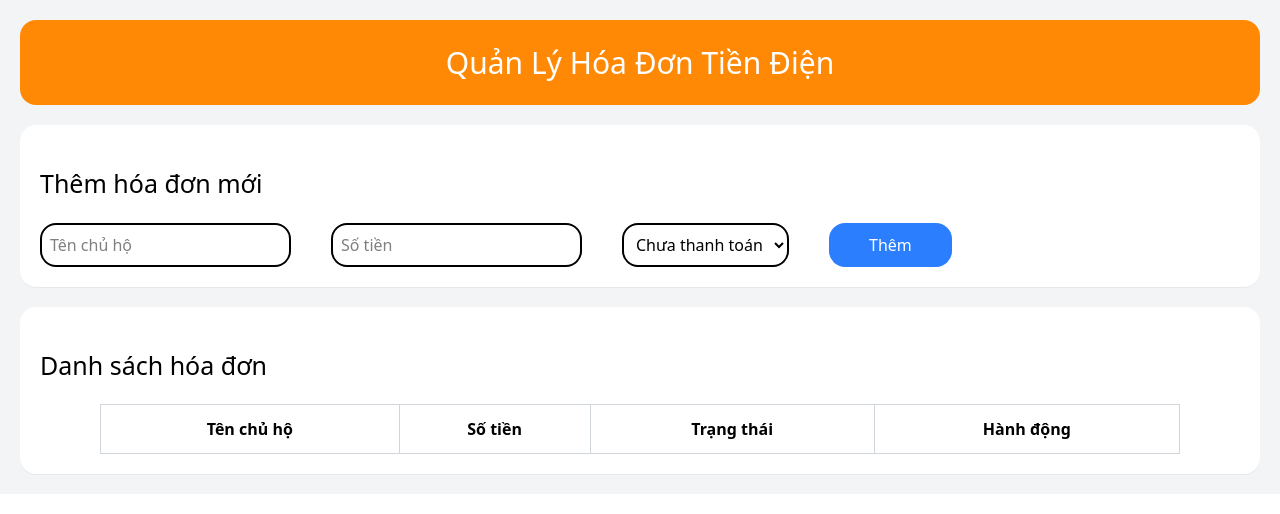
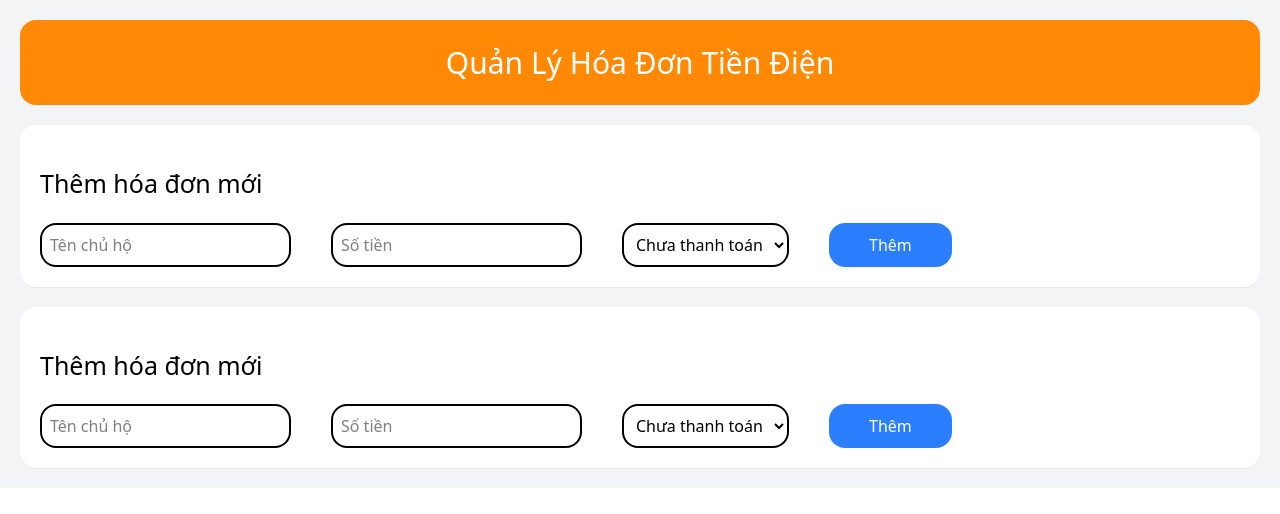
Before and after one commit to TranQuangDuy-51006/HN_KS24CNTT4_TranQuangDuy_006, a React (Vite) app: page / in a window 1280 px wide. Shown: the top 514 px of the page. Built offline with nearby package versions, Linux system fonts and the light colour scheme.

Commit message:
Update Table.tsx

```diff
--- a/src/components/Manage/Table.tsx
+++ b/src/components/Manage/Table.tsx
@@ -1,34 +1,102 @@
-import React from "react";
+import React, { useState } from "react";
 
-export default function Table() {
+interface DataUser {
+  name: string;
+  money: number;
+  status: "Đã thanh toán" | "Chưa thanh toán";
+}
+
+interface Message {
+  name: string;
+  money: string;
+}
+
+export default function FormAdd() {
+  const [data, setData] = useState<DataUser>({
+    name: "",
+    money: 0,
+    status: "Chưa thanh toán",
+  });
+  const [message, setMessage] = useState<Message>({
+    name: "",
+    money: "",
+  });
+
+  const handleChange = (
+    e: React.ChangeEvent<HTMLInputElement | HTMLSelectElement>
+  ) => {
+    const { name, value } = e.target;
+    setData((prev) => ({
+      ...prev,
+      [name]: name === "money" ? Number(value) : value,
+    }));
+    setMessage({ name: "", money: "" });
+  };
+
+  const handleSubmit = (e: React.FormEvent<HTMLFormElement>) => {
+    e.preventDefault();
+    if (data.name.trim() === "") {
+      setMessage({ ...message, name: "Vui lòng nhập tên chủ hộ" });
+      return;
+    }
+    if (data.money <= 0 || isNaN(data.money)) {
+      setMessage({ ...message, money: "Vui lòng nhập số tiền hợp lệ" });
+      return;
+    }
+    const list: DataUser[] = JSON.parse(localStorage.getItem("list") || "[]");
+    list.push(data);
+    localStorage.setItem("list", JSON.stringify(list));
+    setData({
+      name: "",
+      money: 0,
+      status: "Chưa thanh toán",
+    });
+  };
+
   return (
-    <div className="bg-white mt-5 shadow-2xs rounded-2xl p-5">
-      <h2 className="text-[25px] py-5">Danh sách hóa đơn</h2>
-      <table className="w-[90%] table-auto border-collapse border border-gray-400 m-auto">
-        <thead>
-          <tr>
-            <th className="border border-gray-300 py-3">Tên chủ hộ</th>
-            <th className="border border-gray-300 py-3">Số tiền</th>
-            <th className="border border-gray-300 py-3">Trạng thái</th>
-            <th className="border border-gray-300 py-3">Hành động</th>
-          </tr>
-        </thead>
-        <tbody className="text-center">
-          {/* <tr>
-            <td className="border border-gray-300 py-3">ABC</td>
-            <td className="border border-gray-300 py-3">700.000VND</td>
-            <td className="border border-gray-300 py-3">Đã thanh toán</td>
-            <td className="border border-gray-300 py-3">
-              <button className="p-3 text-blue-500 border-2 rounded-2xl mr-2">
-                Sửa
-              </button>
-              <button className="p-3 text-red-500 border-2 rounded-2xl">
-                Xóa
-              </button>
-            </td>
-          </tr> */}
-        </tbody>
-      </table>
-    </div>
+    <form
+      className="bg-white mt-5 shadow-2xs rounded-2xl p-5"
+      onSubmit={handleSubmit}
+    >
+      <h2 className="text-[25px] py-5">Thêm hóa đơn mới</h2>
+      <div className="flex gap-10">
+        <div>
+          <input
+            type="text"
+            name="name"
+            value={data.name}
+            className="border-2 p-2 rounded-2xl outline-0"
+            placeholder="Tên chủ hộ"
+            onChange={handleChange}
+          />
+        </div>
+        <div>
+          <input
+            type="number"
+            name="money"
+            value={data.money === 0 ? "" : data.money}
+            className="border-2 p-2 rounded-2xl outline-0"
+            placeholder="Số tiền"
+            onChange={handleChange}
+          />
+        </div>
+        <select
+          name="status"
+          value={data.status}
+          className="border-2 p-2 rounded-2xl outline-0"
+          onChange={handleChange}
+        >
+          <option value="Chưa thanh toán">Chưa thanh toán</option>
+          <option value="Đã thanh toán">Đã thanh toán</option>
+        </select>
+        <button className="bg-blue-500 text-white px-10 rounded-2xl">
+          Thêm
+        </button>
+      </div>
+      <div className="flex">
+        <p className="w-62 text-red-600">{message.name}</p>
+        <p className="w-62 text-red-600">{message.money}</p>
+      </div>
+    </form>
   );
 }
```
